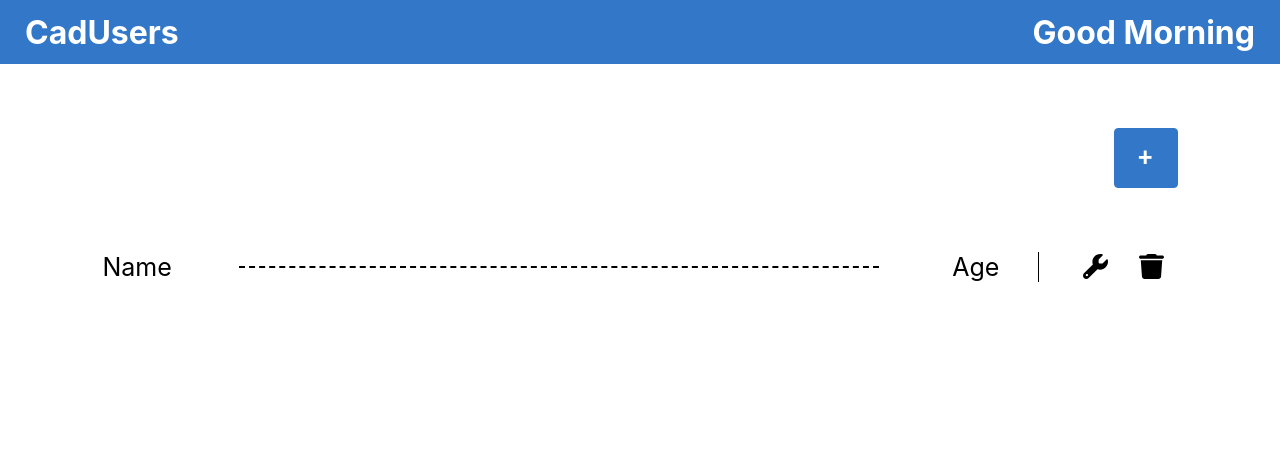
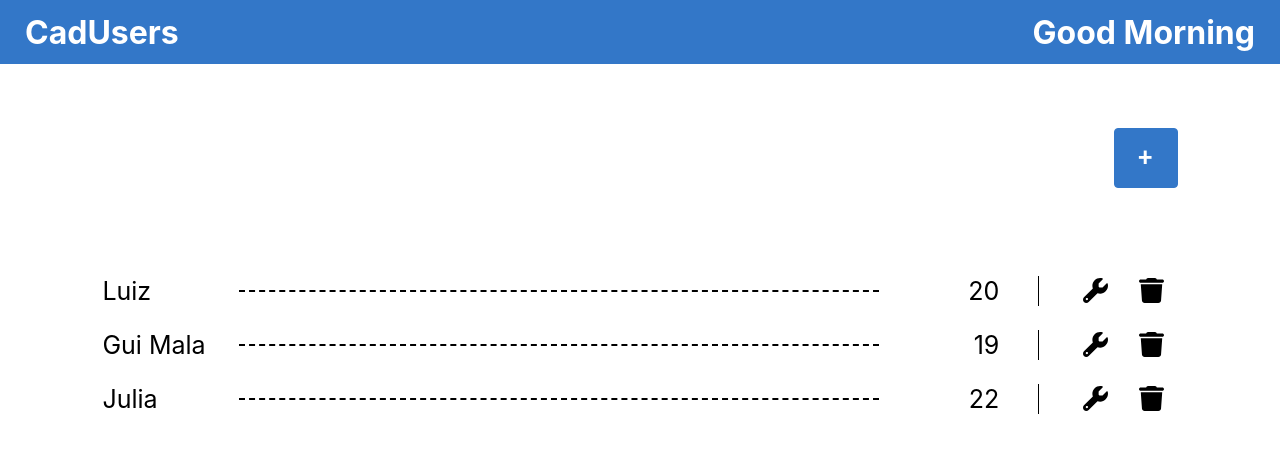
Before and after one commit to Godnelson/CadUsers, a React (Create React App) app in the folder frontend/: page / in a window 1280 px wide. Shown: the top 452 px of the page. Built offline with nearby package versions, Linux system fonts and the light colour scheme.

Commit message:
apply object item in list

```diff
--- a/frontend/src/components/List/index.js
+++ b/frontend/src/components/List/index.js
@@ -14,27 +14,32 @@ import {
 } from "./styles";
 
 export default () => {
+  const data = [{ name: "Luiz", age: 20 }, { name: "Gui Mala", age: 19 }, { name: "Julia", age: 22 }];
   return (
     <ListContainer>
       <ButtonContainer>
         <AddButton>+</AddButton>
       </ButtonContainer>
       <ListBox>
+        {data.map((e) => {
+          return (
             <ListItem>
-          <ListName>Name</ListName>
-          <ListItemPointedLine/>
+              <ListName>{e.name}</ListName>
+              <ListItemPointedLine />
               <ListItemLeftContainer>
-            <ListAge>Age</ListAge>
+                <ListAge>{e.age}</ListAge>
                 <ListOptions>
                   <ListOptionsIcons>
-                    <img src={"wrench.svg"} width={'25vw'}/>
+                    <img src={"wrench.svg"} width={"25vw"} />
                   </ListOptionsIcons>
-                <ListOptionsIcons style={{marginLeft: '2vh'}}>
-                    <img src={"trash.svg"} width={'25vw'}/>
+                  <ListOptionsIcons style={{ marginLeft: "2vh" }}>
+                    <img src={"trash.svg"} width={"25vw"} />
                   </ListOptionsIcons>
                 </ListOptions>
               </ListItemLeftContainer>
             </ListItem>
+          );
+        })}
       </ListBox>
     </ListContainer>
   );
--- a/frontend/src/components/List/styles.js
+++ b/frontend/src/components/List/styles.js
@@ -34,6 +34,7 @@ export const ListBox = styled.div`
     display: flex;
     align-items: center;
     justify-content: center;
+    flex-wrap: wrap;
     width: 100%;
     margin-top: 8vh;
     box-sizing: border-box;
@@ -43,6 +44,7 @@ export const ListBox = styled.div`
 
 export const ListItem = styled.div`
     display: flex;
+    margin-top: 3vh;
     align-items: center;
     justify-content: space-between;
     width: 100%;
@@ -60,7 +62,6 @@ export const ListItemLeftContainer = styled.div`
     display: flex;
     align-items: center;
     justify-content: space-between;
-    font-size: 25px;
     width: 25%;
 `
 
```
Lines whose indentation alone changed are shown as unchanged.
